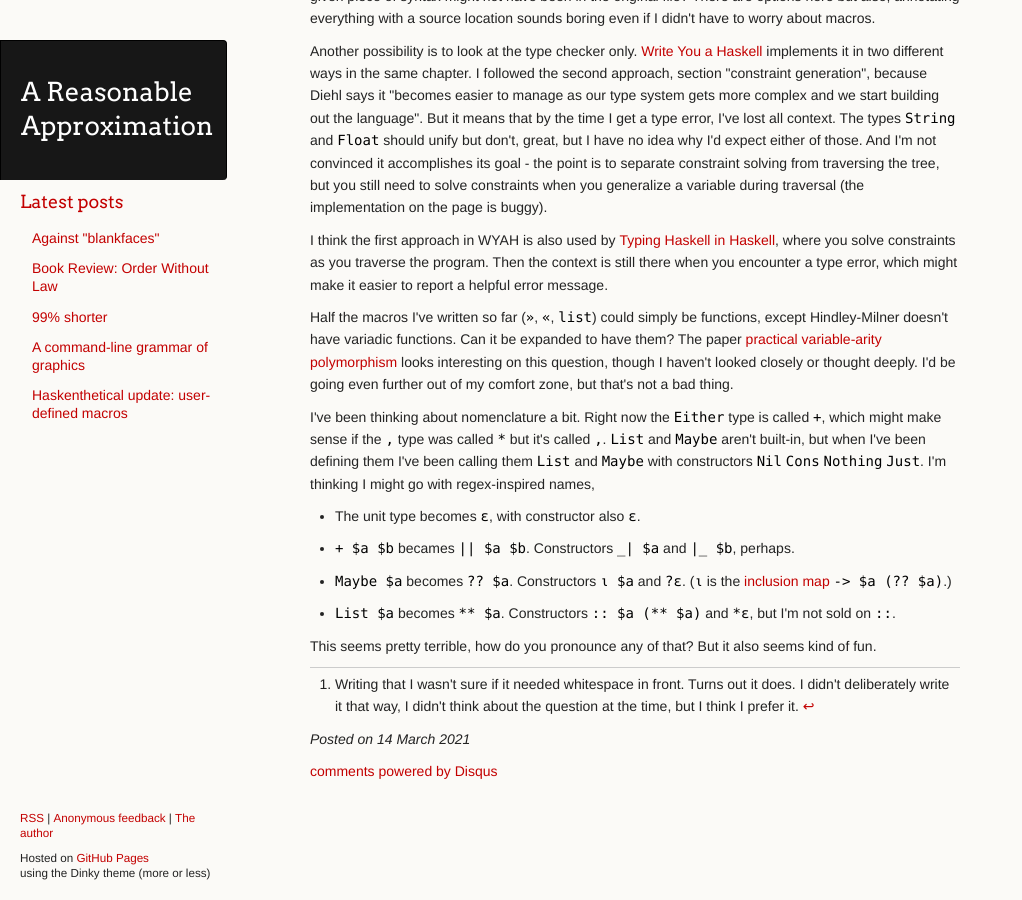
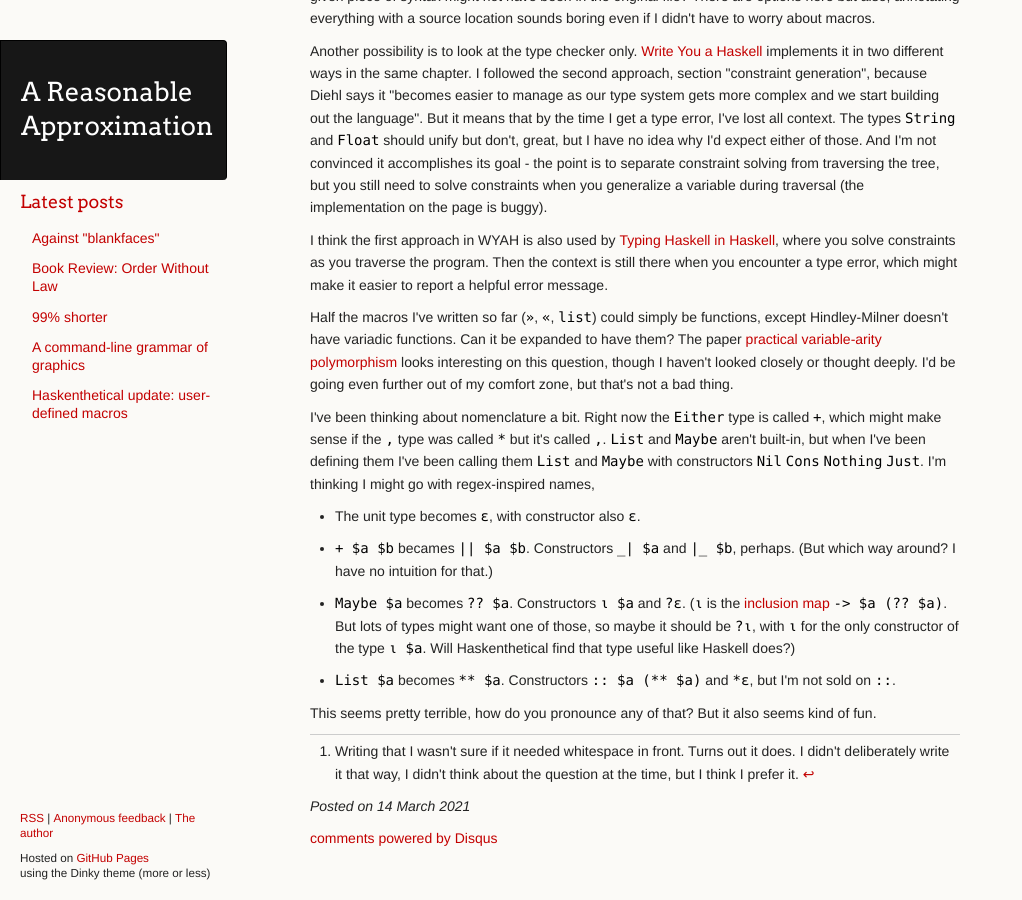
Before and after one commit to ChickenProp/chickenprop.github.com, a Jekyll site: the page built from _posts/2021-03-14-haskenthetical-update-macros.md, in a window 1280 px wide and 900 px high, scrolled down 3832 px. Shown: the whole window, without its empty margins (0-1022 px from the left). Built offline with Jekyll 4.4.1, drawn with Linux system fonts in a browser that asks for light colours; nearby versions of some CDN libraries; comment, search, counter and statistics services are not loaded; some of the changed text lies outside the part shown.

Commit message:
Editing haskenthetical update.

```diff
--- a/_posts/2021-03-14-haskenthetical-update-macros.md
+++ b/_posts/2021-03-14-haskenthetical-update-macros.md
@@ -120,8 +120,8 @@ Half the macros I've written so far (`»`, `«`, `list`) could simply be functio
 I've been thinking about nomenclature a bit. Right now the `Either` type is called `+`, which might make sense if the `,` type was called `*` but it's called `,`. `List` and `Maybe` aren't built-in, but when I've been defining them I've been calling them `List` and `Maybe` with constructors `Nil` `Cons` `Nothing` `Just`. I'm thinking I might go with regex-inspired names,
 
 * The unit type becomes `ε`, with constructor also `ε`.
-* `+ $a $b` becames `|| $a $b`. Constructors `_| $a` and `|_ $b`, perhaps.
-* `Maybe $a` becomes `?? $a`. Constructors `ι $a` and `?ε`. (`ι` is the [inclusion map](https://en.wikipedia.org/wiki/Inclusion_map) `-> $a (?? $a)`.)
+* `+ $a $b` becames `|| $a $b`. Constructors `_| $a` and `|_ $b`, perhaps. (But which way around? I have no intuition for that.)
+* `Maybe $a` becomes `?? $a`. Constructors `ι $a` and `?ε`. (`ι` is the [inclusion map](https://en.wikipedia.org/wiki/Inclusion_map) `-> $a (?? $a)`. But lots of types might want one of those, so maybe it should be `?ι`, with `ι` for the only constructor of the type `ι $a`. Will Haskenthetical find that type useful like Haskell does?)
 * `List $a` becomes `** $a`. Constructors `:: $a (** $a)` and `*ε`, but I'm not sold on `::`.
 
 This seems pretty terrible, how do you pronounce any of that? But it also seems kind of fun.
```
Also changed, not shown: other parts of _posts/2021-03-14-haskenthetical-update-macros.md (+1 -1 lines).
